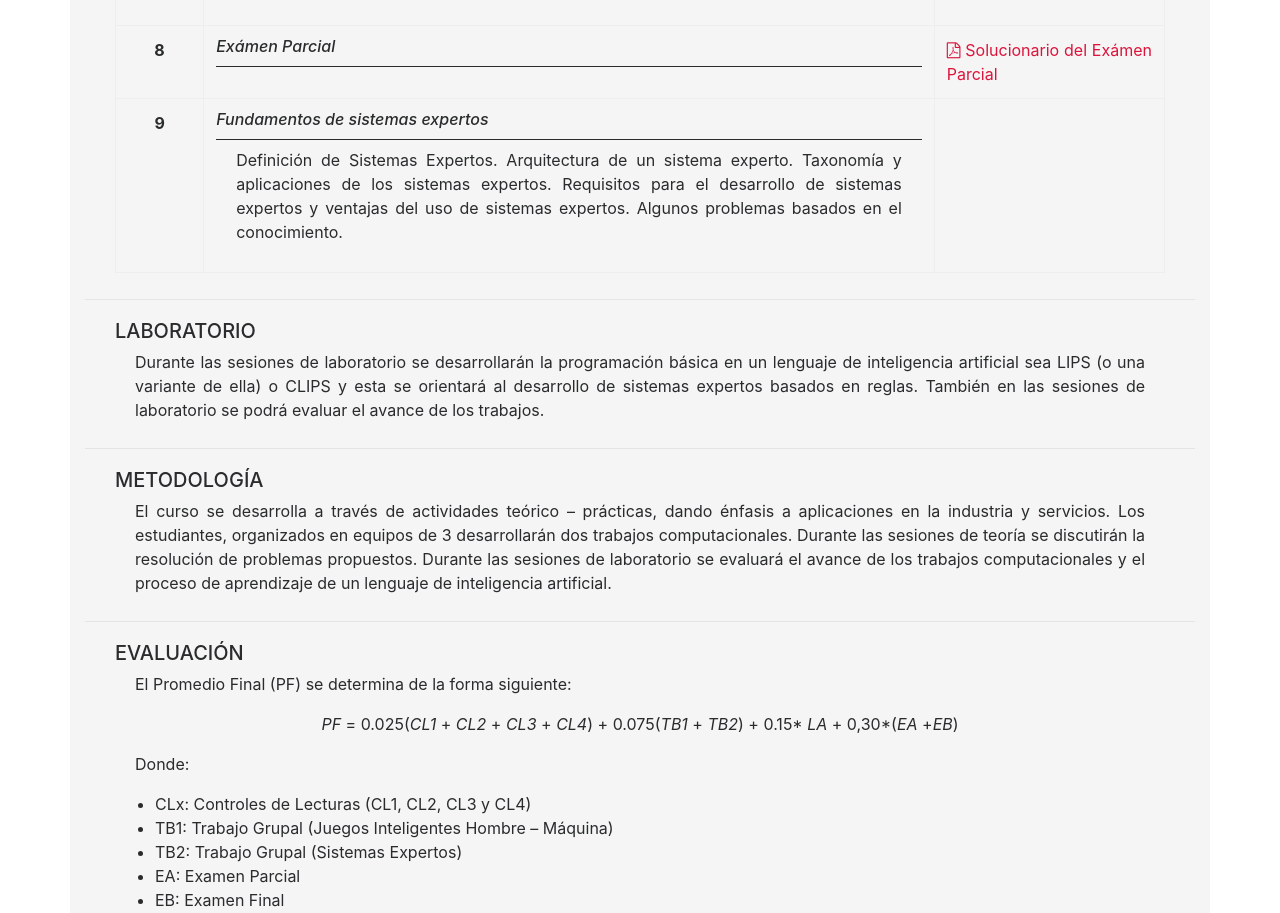
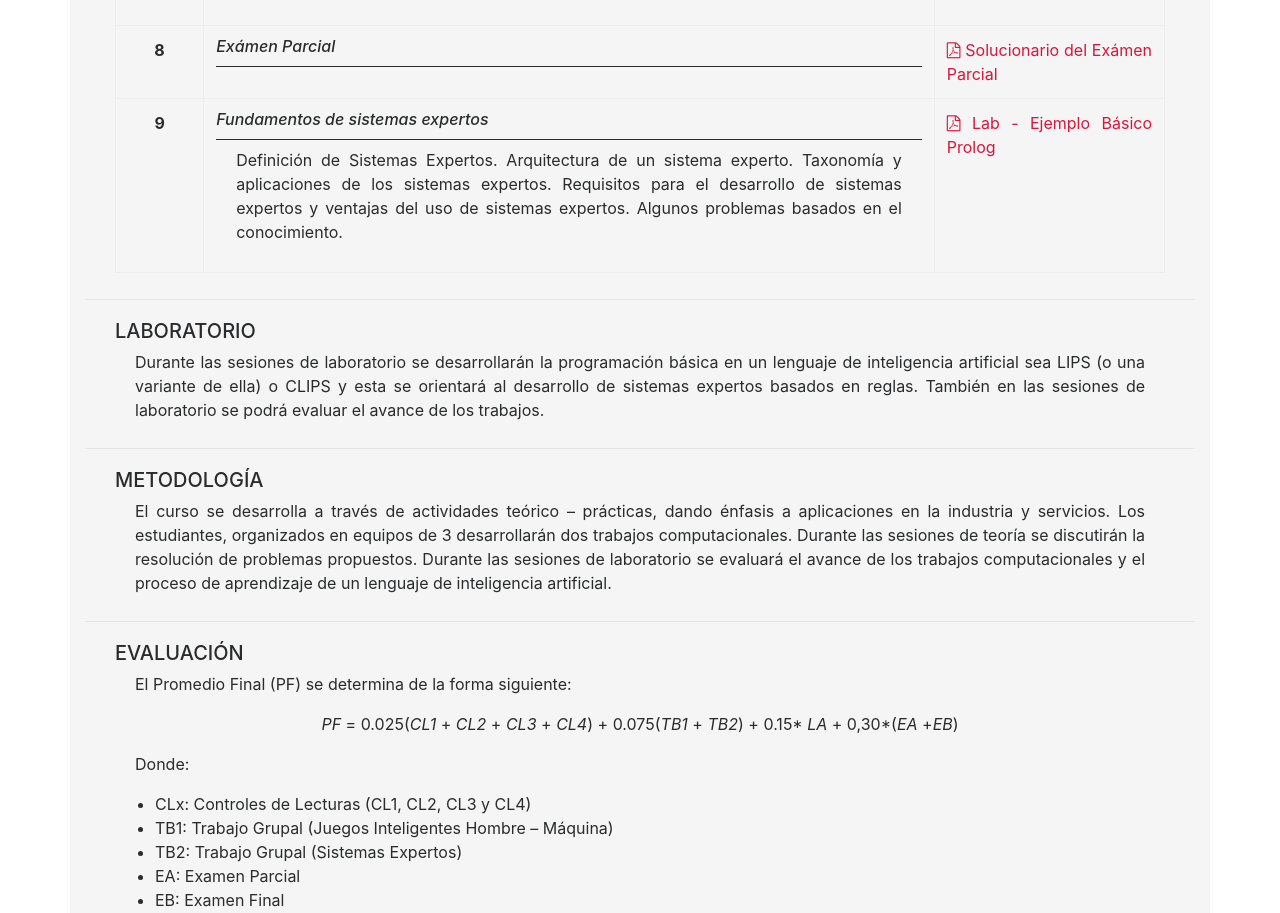
Before and after one commit to Rk-Hk/InteligenciaArtificialPage, a plain HTML site: page index.html in a window 1280 px wide. Shown: the part 2491-3404 px from the top of the page. Drawn offline with Linux system fonts and the light colour scheme; a script that the page names is missing.

Commit message:
Agregando ejemplo  en prolog

```diff
--- a/index.html
+++ b/index.html
@@ -250,6 +250,7 @@
 								<p>Definición de Sistemas Expertos. Arquitectura de un sistema experto. Taxonomía y aplicaciones de los sistemas expertos. Requisitos para el desarrollo de sistemas expertos y ventajas del uso de sistemas expertos. Algunos problemas basados en el conocimiento.</p>
 							</td>
 							<td class="col3">
+							<a class="pdf-docum" target="_blank" href="https://drive.google.com/open?id=0Bxmnjcyvw2ioQkFWRjFGSGdxQzg"><i class="fa fa-file-pdf-o" aria-hidden="true"></i> Lab - Ejemplo Básico Prolog</a>
 							</td>
 						 </tr>
 						 <!-- ***************************** Fin de semana **********************-->
```
